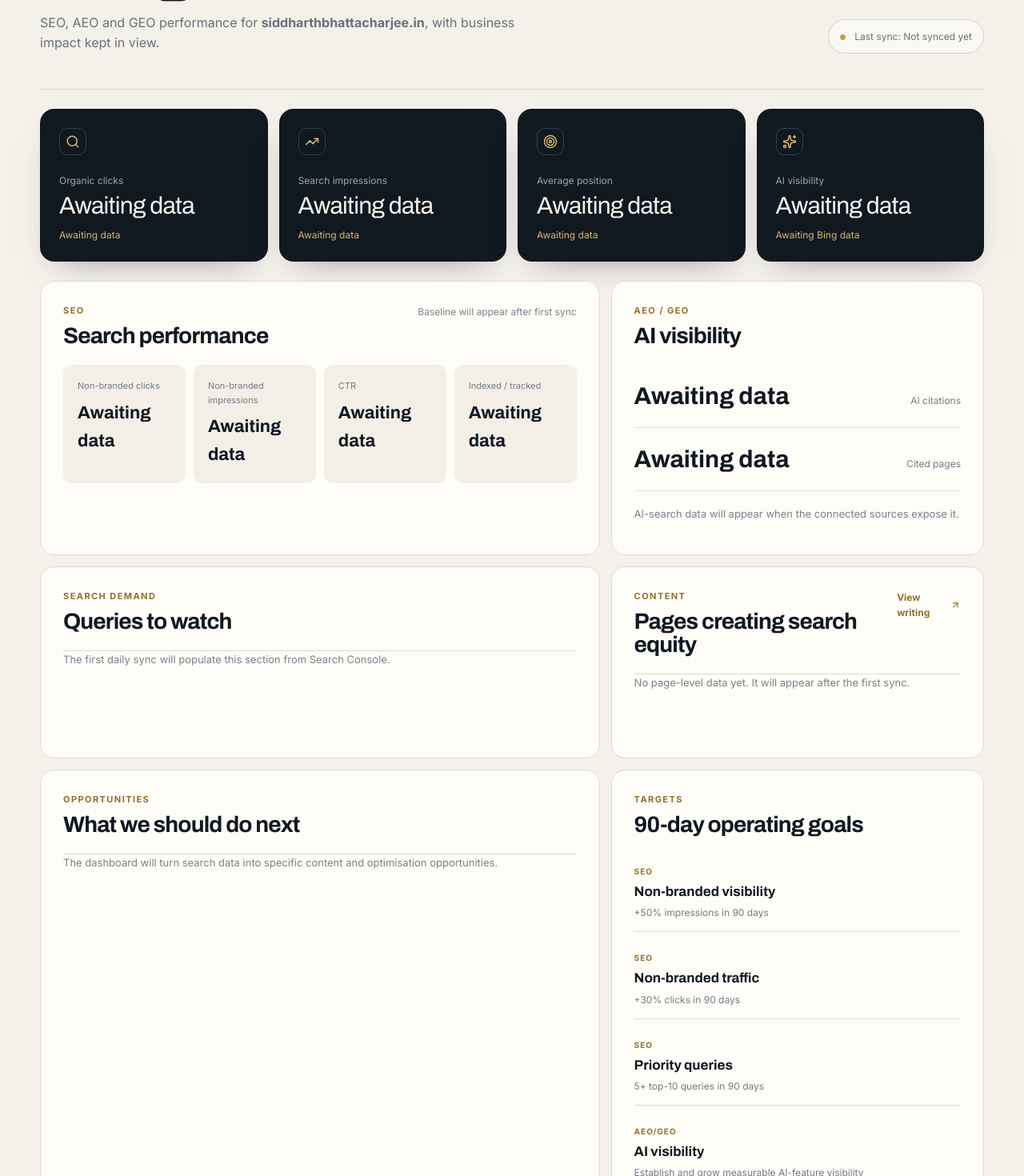
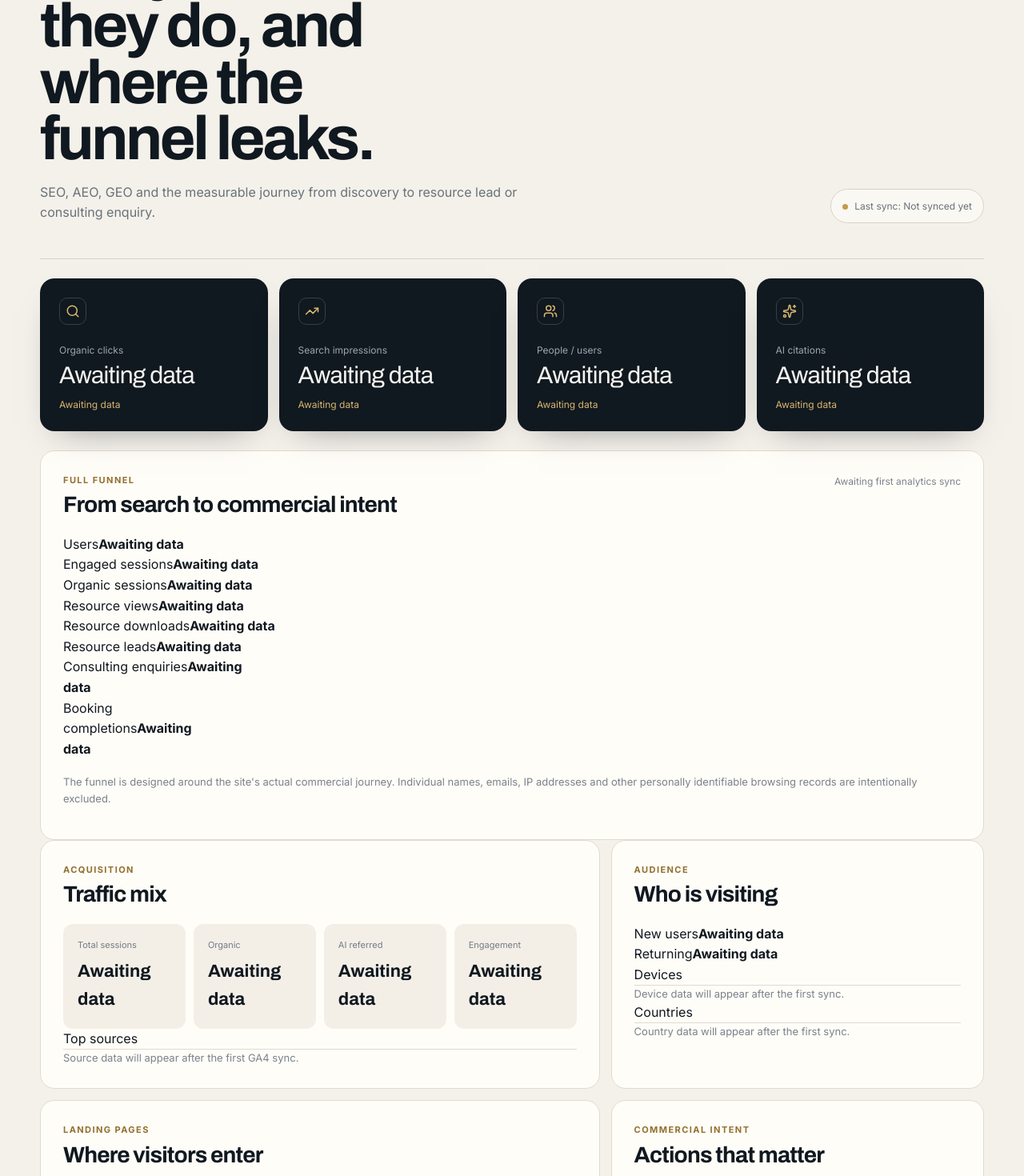
Before and after one commit to iLuciferDevil/siddharth-portfolio, a Next.js app: page /dashboard in a window 1280 px wide. Shown: the part 320-1790 px from the top of the page at 80% size. Built offline with nearby package versions, Linux system fonts and the light colour scheme; no server answers.

Commit message:
Expand dashboard with full funnel and audience intelligence

```diff
--- a/app/dashboard/page.tsx
+++ b/app/dashboard/page.tsx
@@ -1,102 +1,68 @@
 import fs from 'node:fs';
 import path from 'node:path';
-import { ArrowUpRight, Search, Sparkles, Target, TrendingUp } from 'lucide-react';
+import { ArrowUpRight, Search, Sparkles, Target, TrendingUp, Users, MousePointerClick, Download, CalendarCheck } from 'lucide-react';
 import './dashboard.css';
 
-export const metadata = {
-  title: 'Search Performance Dashboard | Siddharth Bhattacharjee',
-  description: 'SEO, AEO and GEO performance dashboard for siddharthbhattacharjee.in.',
-  robots: { index: false, follow: false },
-};
-
+export const metadata = { title: 'Private Search & Funnel Dashboard | Siddharth Bhattacharjee', description: 'Private SEO, AEO, GEO and full-funnel performance dashboard.', robots: { index: false, follow: false, nocache: true } };
 export const dynamic = 'force-dynamic';
 
+type FunnelItem = { label: string; value: number | null; rate?: number | null };
 type DashboardData = {
-  updatedAt: string | null;
-  status: string;
-  site: string;
-  baseline: { window: string; clicks: number | null; impressions: number | null; ctr: number | null; position: number | null };
-  current: { period: string | null; clicks: number | null; impressions: number | null; ctr: number | null; position: number | null; nonBrandedClicks: number | null; nonBrandedImpressions: number | null; aiFeatureImpressions: number | null; aiCitations: number | null; citedPages: number | null };
-  change: { clicks: number | null; impressions: number | null; ctr: number | null; position: number | null };
-  queries: { query: string; clicks: number | null; impressions: number | null; position: number | null; change?: number | null }[];
-  pages: { path: string; clicks: number | null; impressions: number | null; position: number | null; change?: number | null }[];
-  ai: { groundingQueries: { query: string; citations?: number | null }[]; citedPages: { path: string; citations?: number | null }[]; notes?: string };
-  opportunities: { title: string; detail: string; type?: string }[];
-  goals: { label: string; target: string; cluster: string }[];
+ updatedAt:string|null; status:string; site:string;
+ baseline:{window:string;clicks:number|null;impressions:number|null;ctr:number|null;position:number|null};
+ current:{period:string|null;clicks:number|null;impressions:number|null;ctr:number|null;position:number|null;nonBrandedClicks:number|null;nonBrandedImpressions:number|null;aiFeatureImpressions:number|null;aiCitations:number|null;citedPages:number|null};
+ change:{clicks:number|null;impressions:number|null;ctr:number|null;position:number|null};
+ funnel:{period:string|null;users:number|null;newUsers:number|null;returningUsers:number|null;sessions:number|null;engagedSessions:number|null;engagementRate:number|null;organicSessions:number|null;aiSessions:number|null;resourceViews:number|null;resourceDownloads:number|null;resourceLeads:number|null;consultingEnquiries:number|null;bookingStarts:number|null;bookingCompletions:number|null;bookClicks:number|null;conversionRate:number|null;topSources:{source:string;sessions:number|null;conversions?:number|null}[];topLandingPages:{path:string;sessions:number|null;engagementRate?:number|null}[];devices:{device:string;users:number|null;share?:number|null}[];countries:{country:string;users:number|null;share?:number|null}[];newVsReturning:{new:number|null;returning:number|null};notes?:string};
+ queries:{query:string;clicks:number|null;impressions:number|null;position:number|null;change?:number|null}[];
+ pages:{path:string;clicks:number|null;impressions:number|null;position:number|null;change?:number|null}[];
+ ai:{groundingQueries:{query:string;citations?:number|null}[];citedPages:{path:string;citations?:number|null}[];notes?:string};
+ opportunities:{title:string;detail:string;type?:string}[]; goals:{label:string;target:string;cluster:string}[];
 };
+function readData(){const file=path.join(process.cwd(),'public','data','search-dashboard.json');return JSON.parse(fs.readFileSync(file,'utf8')) as DashboardData;}
+function n(v:number|null,s=''){return v===null?'Awaiting data':`${v.toLocaleString()}${s}`;}
+function p(v:number|null){return v===null?'Awaiting data':`${v.toFixed(1)}%`;}
+function pos(v:number|null){return v===null?'Awaiting data':v.toFixed(1);}
+function Funnel({items}:{items:FunnelItem[]}){return <div className="funnel">{items.map((x,i)=><div className="funnel-step" key={x.label}><div className="funnel-bar" style={{width:`${Math.max(12,100-i*13)}%`}}><span>{x.label}</span><strong>{n(x.value)}</strong></div>{x.rate!==undefined&&x.rate!==null&&<small>{x.rate.toFixed(1)}% of previous stage</small>}</div>)}</div>}
 
-function readData(): DashboardData {
-  const file = path.join(process.cwd(), 'public', 'data', 'search-dashboard.json');
-  return JSON.parse(fs.readFileSync(file, 'utf8')) as DashboardData;
+export default function Dashboard(){
+ const d=readData();
+ const fresh=d.updatedAt?new Date(d.updatedAt).toLocaleString('en-IN',{dateStyle:'medium',timeStyle:'short'}):'Not synced yet';
+ const c=[
+  {label:'Organic clicks',value:n(d.current.clicks),change:d.change.clicks===null?'Awaiting data':`${d.change.clicks>0?'+':''}${d.change.clicks.toFixed(1)}%`,icon:Search},
+  {label:'Search impressions',value:n(d.current.impressions),change:d.change.impressions===null?'Awaiting data':`${d.change.impressions>0?'+':''}${d.change.impressions.toFixed(1)}%`,icon:TrendingUp},
+  {label:'People / users',value:n(d.funnel.users),change:d.funnel.newUsers===null?'Awaiting data':`${n(d.funnel.newUsers)} new`,icon:Users},
+  {label:'AI citations',value:n(d.current.aiCitations),change:d.current.citedPages===null?'Awaiting data':`${n(d.current.citedPages)} cited pages`,icon:Sparkles},
+ ];
+ return <main className="dashboard-page"><div className="dashboard-shell">
+  <header className="dashboard-header"><div><div className="dashboard-kicker">Private growth intelligence</div><h1>How people find you, what they do, and where the funnel leaks.</h1><p>SEO, AEO, GEO and the measurable journey from discovery to resource lead or consulting enquiry.</p></div><div className="dashboard-status"><span className={d.status==='awaiting-first-sync'?'status-dot pending':'status-dot'}/><span>Last sync: {fresh}</span></div></header>
+  <section className="dashboard-cards">{c.map(x=>{const I=x.icon;return <article className="dashboard-card" key={x.label}><div className="card-icon"><I size={18}/></div><div className="card-label">{x.label}</div><div className="card-value">{x.value}</div><div className="card-change">{x.change}</div></article>})}</section>
+
+  <section className="dashboard-panel funnel-panel"><div className="panel-head"><div><div className="panel-kicker">FULL FUNNEL</div><h2>From search to commercial intent</h2></div><span>{d.funnel.period||'Awaiting first analytics sync'}</span></div>
+   <Funnel items={[
+    {label:'Users',value:d.funnel.users},
+    {label:'Engaged sessions',value:d.funnel.engagedSessions,rate:d.funnel.engagementRate},
+    {label:'Organic sessions',value:d.funnel.organicSessions},
+    {label:'Resource views',value:d.funnel.resourceViews},
+    {label:'Resource downloads',value:d.funnel.resourceDownloads},
+    {label:'Resource leads',value:d.funnel.resourceLeads},
+    {label:'Consulting enquiries',value:d.funnel.consultingEnquiries},
+    {label:'Booking completions',value:d.funnel.bookingCompletions},
+   ]}/>
+   <p className="panel-note">The funnel is designed around the site's actual commercial journey. Individual names, emails, IP addresses and other personally identifiable browsing records are intentionally excluded.</p>
+  </section>
+
+  <section className="dashboard-grid">
+   <article className="dashboard-panel"><div className="panel-kicker">ACQUISITION</div><h2>Traffic mix</h2><div className="mini-metrics"><div><span>Total sessions</span><strong>{n(d.funnel.sessions)}</strong></div><div><span>Organic</span><strong>{n(d.funnel.organicSessions)}</strong></div><div><span>AI referred</span><strong>{n(d.funnel.aiSessions)}</strong></div><div><span>Engagement</span><strong>{p(d.funnel.engagementRate)}</strong></div></div><div className="subhead">Top sources</div><div className="rank-list">{d.funnel.topSources.length?d.funnel.topSources.slice(0,7).map(s=><div className="rank-row" key={s.source}><div><strong>{s.source}</strong><span>{n(s.sessions)} sessions</span></div><b>{s.conversions===null||s.conversions===undefined?'':n(s.conversions)}</b></div>):<div className="empty">Source data will appear after the first GA4 sync.</div>}</div></article>
+   <article className="dashboard-panel"><div className="panel-kicker">AUDIENCE</div><h2>Who is visiting</h2><div className="audience-stats"><div><span>New users</span><strong>{n(d.funnel.newUsers)}</strong></div><div><span>Returning</span><strong>{n(d.funnel.returningUsers)}</strong></div></div><div className="subhead">Devices</div><div className="rank-list">{d.funnel.devices.length?d.funnel.devices.slice(0,5).map(x=><div className="rank-row" key={x.device}><div><strong>{x.device}</strong></div><b>{p(x.share??null)}</b></div>):<div className="empty">Device data will appear after the first sync.</div>}</div><div className="subhead">Countries</div><div className="rank-list">{d.funnel.countries.length?d.funnel.countries.slice(0,5).map(x=><div className="rank-row" key={x.country}><div><strong>{x.country}</strong></div><b>{p(x.share??null)}</b></div>):<div className="empty">Country data will appear after the first sync.</div>}</div></article>
+   <article className="dashboard-panel wide"><div className="panel-head"><div><div className="panel-kicker">LANDING PAGES</div><h2>Where visitors enter</h2></div></div><div className="rank-list">{d.funnel.topLandingPages.length?d.funnel.topLandingPages.slice(0,10).map(x=><div className="rank-row" key={x.path}><div><strong>{x.path}</strong><span>{n(x.sessions)} sessions · {p(x.engagementRate??null)} engaged</span></div></div>):<div className="empty">Landing-page data will appear after the first sync.</div>}</div></article>
+   <article className="dashboard-panel wide"><div className="panel-head"><div><div className="panel-kicker">COMMERCIAL INTENT</div><h2>Actions that matter</h2></div></div><div className="intent-grid"><div><MousePointerClick size={18}/><span>Book clicks</span><strong>{n(d.funnel.bookClicks)}</strong></div><div><Download size={18}/><span>Resource downloads</span><strong>{n(d.funnel.resourceDownloads)}</strong></div><div><CalendarCheck size={18}/><span>Booking completions</span><strong>{n(d.funnel.bookingCompletions)}</strong></div><div><Target size={18}/><span>Overall conversion</span><strong>{p(d.funnel.conversionRate)}</strong></div></div></article>
+   <article className="dashboard-panel"><div className="panel-kicker">SEO</div><h2>Search performance</h2><div className="mini-metrics"><div><span>Non-branded clicks</span><strong>{n(d.current.nonBrandedClicks)}</strong></div><div><span>Non-branded impressions</span><strong>{n(d.current.nonBrandedImpressions)}</strong></div><div><span>CTR</span><strong>{d.current.ctr===null?'Awaiting data':`${d.current.ctr.toFixed(2)}%`}</strong></div><div><span>Position</span><strong>{pos(d.current.position)}</strong></div></div></article>
+   <article className="dashboard-panel"><div className="panel-kicker">AEO / GEO</div><h2>AI visibility</h2><div className="ai-stat"><strong>{n(d.current.aiCitations)}</strong><span>AI citations</span></div><div className="ai-stat"><strong>{n(d.current.citedPages)}</strong><span>Cited pages</span></div><p className="panel-note">{d.ai.notes||'AI-search signals will appear when source data is available.'}</p></article>
+   <article className="dashboard-panel"><div className="panel-kicker">SEARCH DEMAND</div><h2>Queries to watch</h2><div className="rank-list">{d.queries.length?d.queries.slice(0,8).map(q=><div className="rank-row" key={q.query}><div><strong>{q.query}</strong><span>{n(q.impressions)} impressions · {n(q.clicks)} clicks</span></div><b>{pos(q.position)}</b></div>):<div className="empty">The first sync will populate search queries.</div>}</div></article>
+   <article className="dashboard-panel wide"><div className="panel-head"><div><div className="panel-kicker">CONTENT</div><h2>Pages creating search equity</h2></div><a href="/blog">Writing <ArrowUpRight size={15}/></a></div><div className="rank-list">{d.pages.length?d.pages.slice(0,10).map(x=><div className="rank-row" key={x.path}><div><strong>{x.path}</strong><span>{n(x.clicks)} clicks · {n(x.impressions)} impressions</span></div><b>{pos(x.position)}</b></div>):<div className="empty">Page data will appear after the first sync.</div>}</div></article>
+   <article className="dashboard-panel wide"><div className="panel-head"><div><div className="panel-kicker">OPPORTUNITIES</div><h2>What we should do next</h2></div></div><div className="opportunity-list">{d.opportunities.length?d.opportunities.slice(0,5).map((o,i)=><div className="opportunity" key={`${o.title}-${i}`}><span>{String(i+1).padStart(2,'0')}</span><div><strong>{o.title}</strong><p>{o.detail}</p></div></div>):<div className="empty">The dashboard will turn actual search and funnel data into specific actions.</div>}</div></article>
+   <article className="dashboard-panel"><div className="panel-kicker">TARGETS</div><h2>90-day operating goals</h2><div className="goal-list">{d.goals.map(g=><div className="goal" key={g.label}><span>{g.cluster}</span><strong>{g.label}</strong><p>{g.target}</p></div>)}</div></article>
+  </section>
+  <footer className="dashboard-footer"><span>Private, noindex, no-cache. Dashboard traffic is excluded from site analytics.</span><a href="/">Back to site</a></footer>
+ </div></main>;
 }
-
-function num(value: number | null, suffix = '') { return value === null ? 'Awaiting data' : `${value.toLocaleString()}${suffix}`; }
-function pct(value: number | null) { return value === null ? 'Awaiting data' : `${value > 0 ? '+' : ''}${value.toFixed(1)}%`; }
-function position(value: number | null) { return value === null ? 'Awaiting data' : value.toFixed(1); }
-
-export default function Dashboard() {
-  const d = readData();
-  const fresh = d.updatedAt ? new Date(d.updatedAt).toLocaleString('en-IN', { dateStyle: 'medium', timeStyle: 'short' }) : 'Not synced yet';
-  const cards = [
-    { label: 'Organic clicks', value: num(d.current.clicks), change: pct(d.change.clicks), icon: Search },
-    { label: 'Search impressions', value: num(d.current.impressions), change: pct(d.change.impressions), icon: TrendingUp },
-    { label: 'Average position', value: position(d.current.position), change: pct(d.change.position), icon: Target },
-    { label: 'AI visibility', value: num(d.current.aiFeatureImpressions), change: d.current.aiCitations === null ? 'Awaiting Bing data' : `${d.current.aiCitations.toLocaleString()} citations`, icon: Sparkles },
-  ];
-
-  return <main className="dashboard-page">
-    <div className="dashboard-shell">
-      <header className="dashboard-header">
-        <div>
-          <div className="dashboard-kicker">Search authority · private dashboard</div>
-          <h1>How the site is being found.</h1>
-          <p>SEO, AEO and GEO performance for <strong>{d.site}</strong>, with business impact kept in view.</p>
-        </div>
-        <div className="dashboard-status"><span className={d.status === 'awaiting-first-sync' ? 'status-dot pending' : 'status-dot'} /> <span>Last sync: {fresh}</span></div>
-      </header>
-
-      <section className="dashboard-cards">{cards.map(c => { const Icon = c.icon; return <article className="dashboard-card" key={c.label}><div className="card-icon"><Icon size={18}/></div><div className="card-label">{c.label}</div><div className="card-value">{c.value}</div><div className="card-change">{c.change}</div></article> })}</section>
-
-      <section className="dashboard-grid">
-        <article className="dashboard-panel wide">
-          <div className="panel-head"><div><div className="panel-kicker">SEO</div><h2>Search performance</h2></div><span>{d.current.period || 'Baseline will appear after first sync'}</span></div>
-          <div className="mini-metrics">
-            <div><span>Non-branded clicks</span><strong>{num(d.current.nonBrandedClicks)}</strong></div>
-            <div><span>Non-branded impressions</span><strong>{num(d.current.nonBrandedImpressions)}</strong></div>
-            <div><span>CTR</span><strong>{d.current.ctr === null ? 'Awaiting data' : `${d.current.ctr.toFixed(2)}%`}</strong></div>
-            <div><span>Indexed / tracked</span><strong>{d.pages.length || 'Awaiting data'}</strong></div>
-          </div>
-        </article>
-
-        <article className="dashboard-panel">
-          <div className="panel-kicker">AEO / GEO</div><h2>AI visibility</h2>
-          <div className="ai-stat"><strong>{num(d.current.aiCitations)}</strong><span>AI citations</span></div>
-          <div className="ai-stat"><strong>{num(d.current.citedPages)}</strong><span>Cited pages</span></div>
-          <p className="panel-note">{d.ai.notes || 'AI-search signals are updated as source data becomes available.'}</p>
-        </article>
-
-        <article className="dashboard-panel">
-          <div className="panel-kicker">SEARCH DEMAND</div><h2>Queries to watch</h2>
-          <div className="rank-list">{d.queries.length ? d.queries.slice(0, 7).map(q => <div className="rank-row" key={q.query}><div><strong>{q.query}</strong><span>{num(q.impressions)} impressions</span></div><b>{position(q.position)}</b></div>) : <div className="empty">The first daily sync will populate this section from Search Console.</div>}</div>
-        </article>
-
-        <article className="dashboard-panel wide">
-          <div className="panel-head"><div><div className="panel-kicker">CONTENT</div><h2>Pages creating search equity</h2></div><a href="/blog">View writing <ArrowUpRight size={15}/></a></div>
-          <div className="rank-list">{d.pages.length ? d.pages.slice(0, 8).map(p => <div className="rank-row" key={p.path}><div><strong>{p.path}</strong><span>{num(p.clicks)} clicks · {num(p.impressions)} impressions</span></div><b>{position(p.position)}</b></div>) : <div className="empty">No page-level data yet. It will appear after the first sync.</div>}</div>
-        </article>
-
-        <article className="dashboard-panel wide">
-          <div className="panel-head"><div><div className="panel-kicker">OPPORTUNITIES</div><h2>What we should do next</h2></div></div>
-          <div className="opportunity-list">{d.opportunities.length ? d.opportunities.slice(0, 5).map((o, i) => <div className="opportunity" key={`${o.title}-${i}`}><span>{String(i + 1).padStart(2, '0')}</span><div><strong>{o.title}</strong><p>{o.detail}</p></div></div>) : <div className="empty">The dashboard will turn search data into specific content and optimisation opportunities.</div>}</div>
-        </article>
-
-        <article className="dashboard-panel">
-          <div className="panel-kicker">TARGETS</div><h2>90-day operating goals</h2>
-          <div className="goal-list">{d.goals.map(g => <div className="goal" key={g.label}><span>{g.cluster}</span><strong>{g.label}</strong><p>{g.target}</p></div>)}</div>
-        </article>
-      </section>
-
-      <footer className="dashboard-footer">Data is refreshed automatically. This dashboard is intentionally noindex. <a href="/">Back to site</a></footer>
-    </div>
-  </main>;
-}
```
